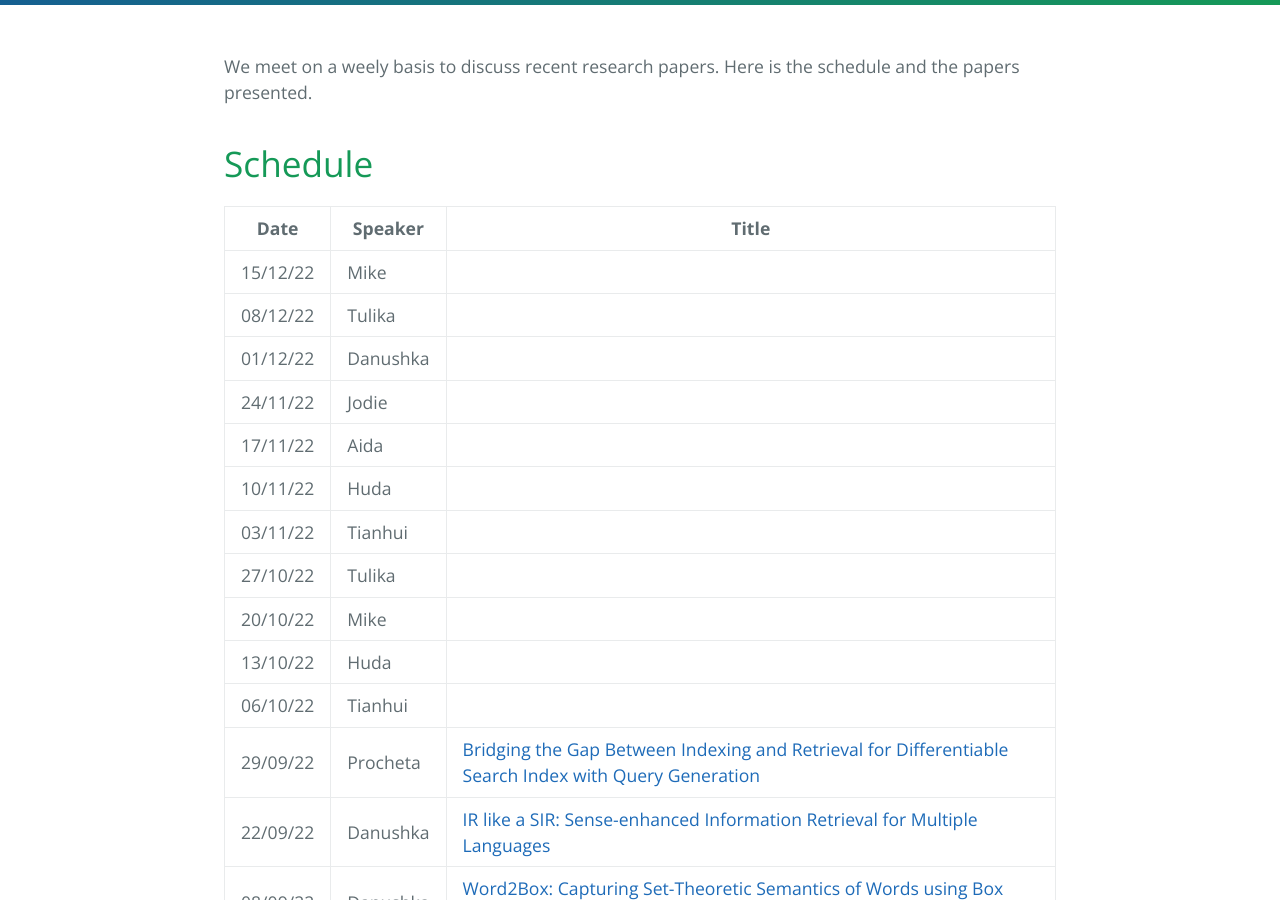
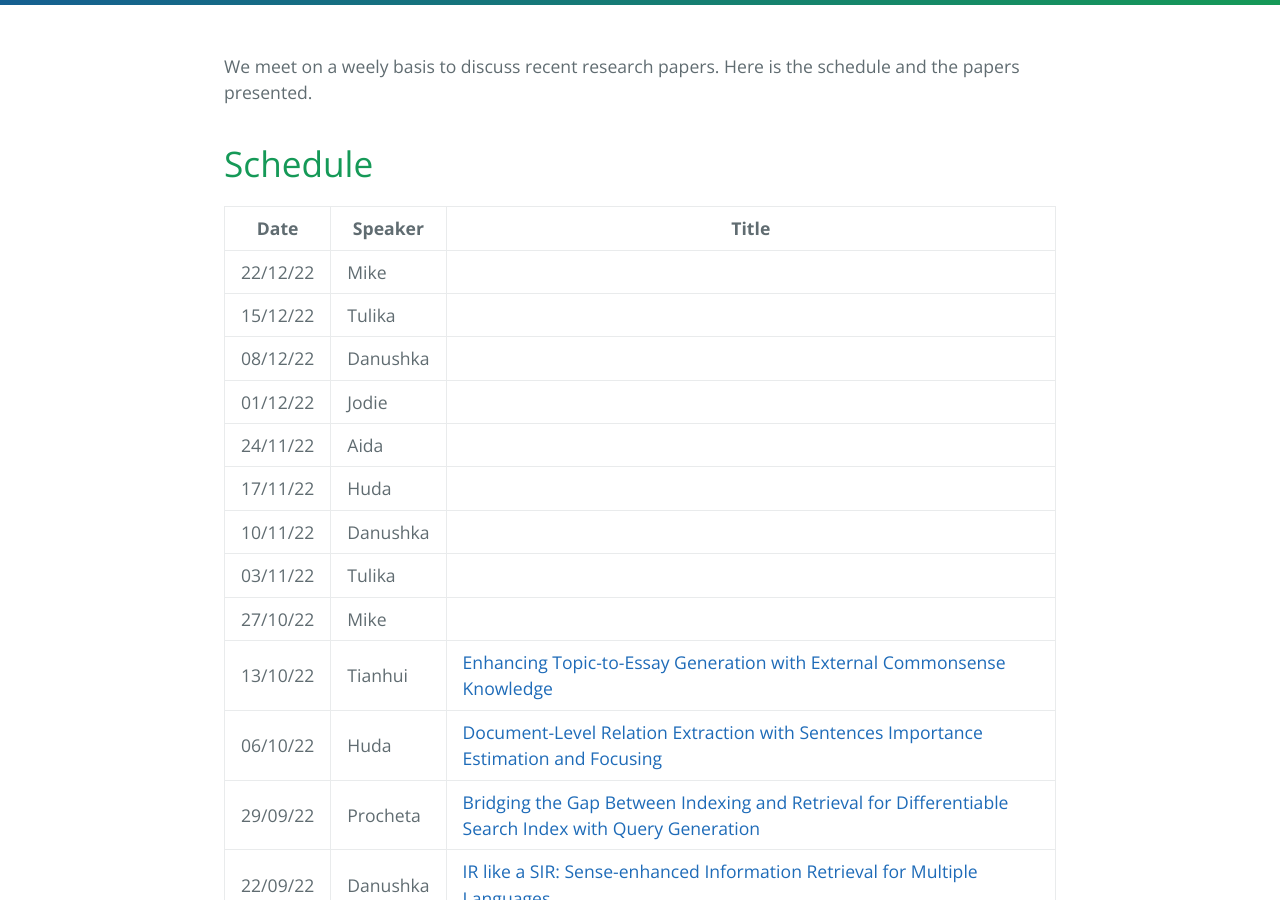
Before and after one commit to LivNLP/livnlp.github.io, a Jekyll site: the page built from reading.md, in a window 1280 px wide and 900 px high, scrolled down 368 px. Built offline with Jekyll 4.4.1, drawn with Linux system fonts in a browser that asks for light colours.

Commit message:
Update reading.md

```diff
--- a/reading.md
+++ b/reading.md
@@ -13,17 +13,17 @@ We meet on a weely basis to discuss recent research papers. Here is the schedule
 
 | Date | Speaker | Title |
 | ----- | ------- | ----- |
-| 15/12/22 | Mike | |
-| 08/12/22 | Tulika | |
-| 01/12/22 | Danushka | |
-| 24/11/22 | Jodie | |
-| 17/11/22 | Aida | |
-| 10/11/22 | Huda | |
-| 03/11/22 | Tianhui | |
-| 27/10/22 | Tulika | |
-| 20/10/22 | Mike | |
-| 13/10/22 | Huda | |
-| 06/10/22 | Tianhui | |
+| 22/12/22 | Mike | |
+| 15/12/22 | Tulika | |
+| 08/12/22 | Danushka | |
+| 01/12/22 | Jodie | |
+| 24/11/22 | Aida | |
+| 17/11/22 | Huda | |
+| 10/11/22 | Danushka | |
+| 03/11/22 | Tulika | |
+| 27/10/22 | Mike | |
+| 13/10/22 | Tianhui | [Enhancing Topic-to-Essay Generation with External Commonsense Knowledge](https://aclanthology.org/P19-1193/)|
+| 06/10/22 | Huda | [Document-Level Relation Extraction with Sentences Importance Estimation and Focusing](https://aclanthology.org/2022.naacl-main.212/)|
 | 29/09/22 | Procheta | [Bridging the Gap Between Indexing and Retrieval for Differentiable Search Index with Query Generation](https://arxiv.org/abs/2206.10128)|
 | 22/09/22 | Danushka | [IR like a SIR: Sense-enhanced Information Retrieval for Multiple Languages](https://aclanthology.org/2021.emnlp-main.79/)|
 | 08/09/22 | Danushka | [Word2Box: Capturing Set-Theoretic Semantics of Words using Box Embeddings](https://aclanthology.org/2022.acl-long.161/)|
```
